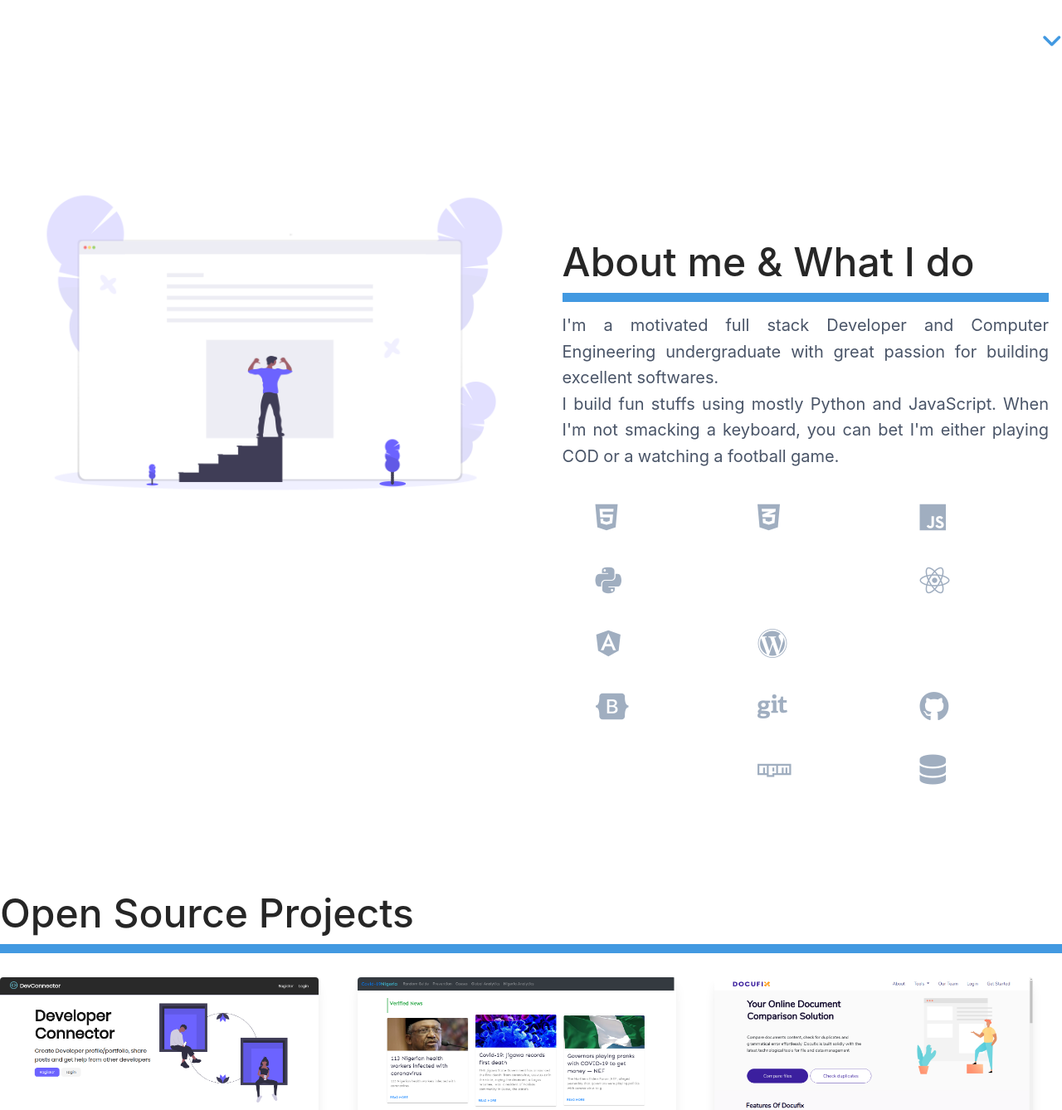
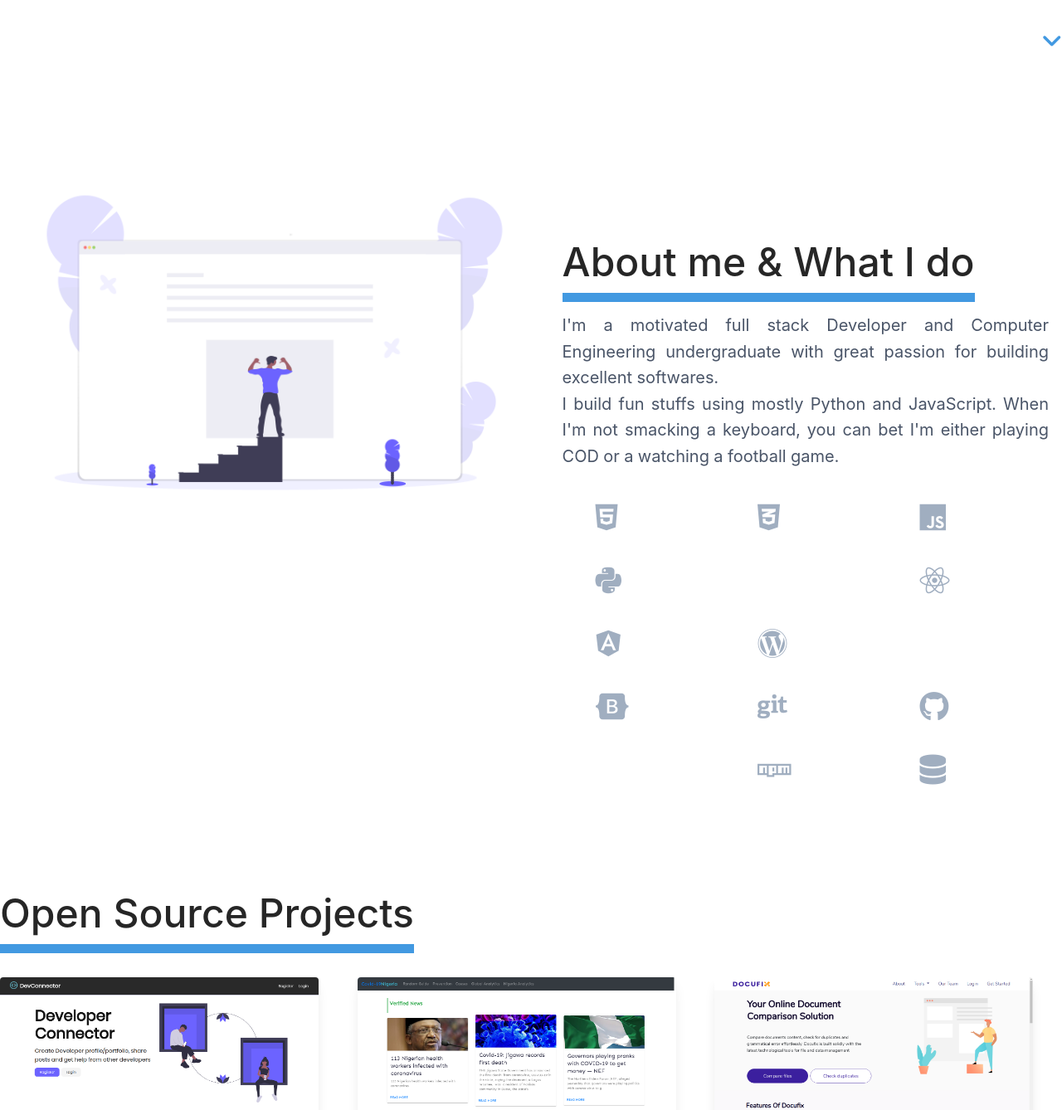
Before and after one commit to rammyblog/portfolio, a Next.js app: page / in a window 1280 px wide. Shown: the part 718-2056 px from the top of the page at 83% size. Built offline with nearby package versions, Linux system fonts and the light colour scheme; some icons are missing.

Commit message:
Made the headers inline

```diff
--- a/components/about.js
+++ b/components/about.js
@@ -93,7 +93,7 @@ function About() {
     <>
       <div className="flex flex-col md:flex-col lg:flex-row pt-0 md:pt-10 lg:pt-10 ">
         <div className="w-full order-first md:order-last lg:order-last pt-20 px-4">
-          <h2 className="text-3xl lg:text-5xl custom-box-shadow">
+          <h2 className="text-3xl lg:text-5xl custom-box-shadow inline-block">
             About me & What I do
           </h2>
           <p className=" text-xl text-gray-700 text-justify">
--- a/components/projects.js
+++ b/components/projects.js
@@ -7,7 +7,7 @@ import Card from "./card"
 function Projects() {
   return (
     <div className="px-4 md:px-0 lg:px-0 mt-10">
-      <h2 className="text-3xl lg:text-5xl custom-box-shadow">
+      <h2 className="text-3xl lg:text-5xl custom-box-shadow inline-block">
         Open Source Projects
       </h2>
       <div className="grid md:grid-cols-2 lg:grid-cols-3 gap-3 justify-center">
```
